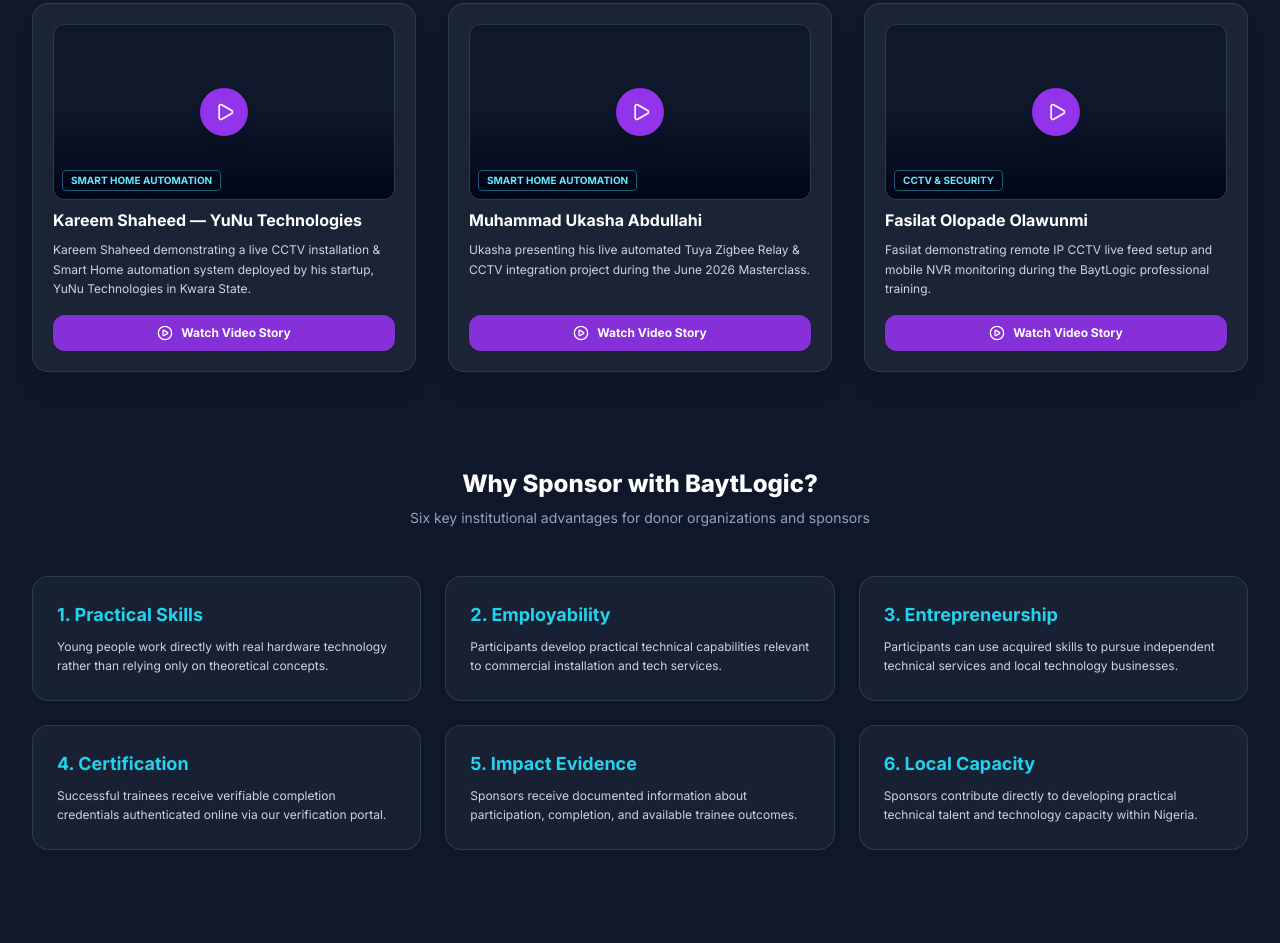
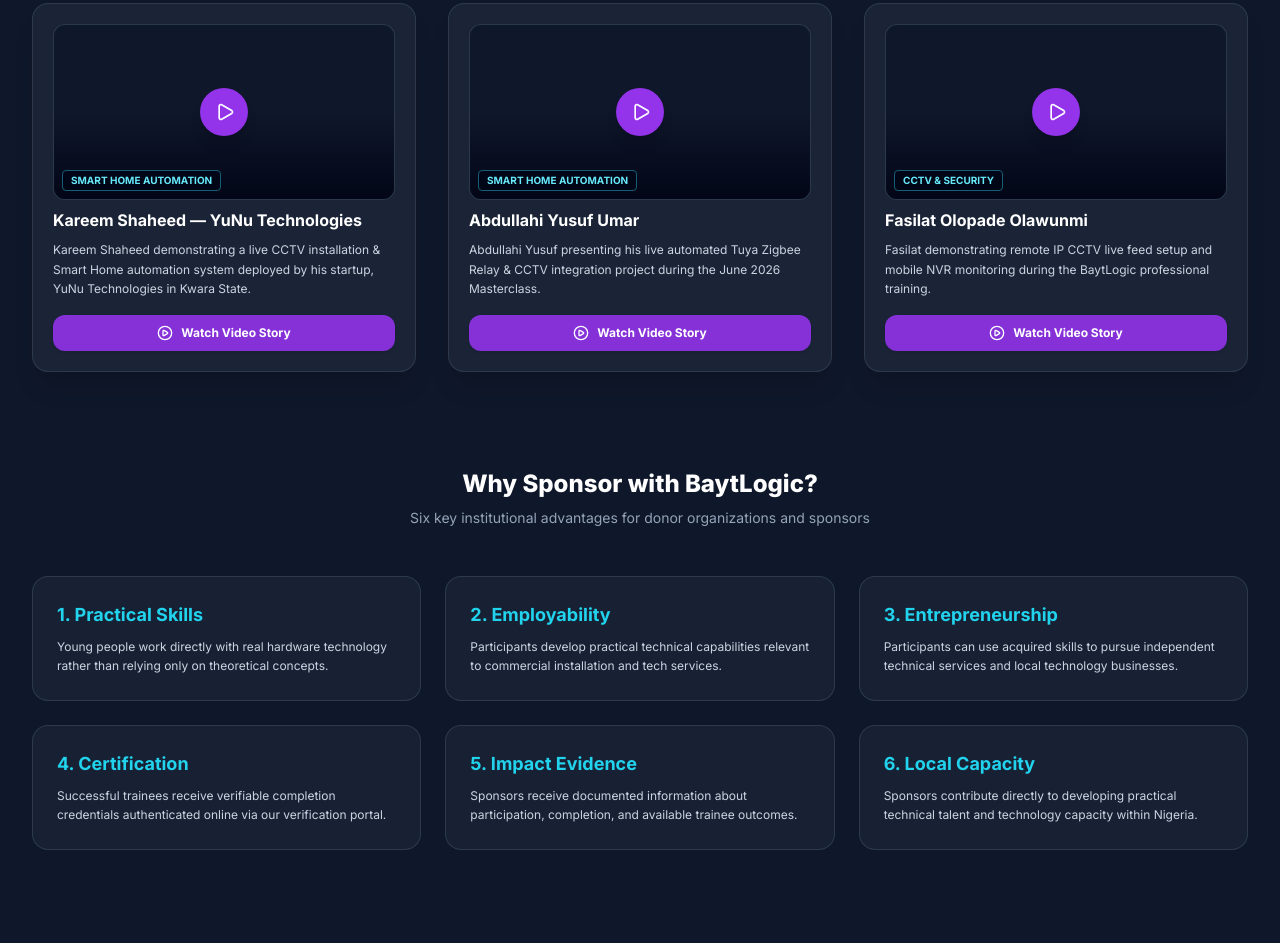
Before and after one commit to abu-ruqayyah/baytlogic-site, a plain HTML site: page index.html in a window 1280 px wide. Shown: the part 7997-8940 px from the top of the page. Drawn offline with nearby package versions, Linux system fonts and the light colour scheme; no server answers; animation ran at ten frames a second.

Commit message:
Add official Google Drive video link for Abdullahi Yusuf Umar

```diff
--- a/assets/videos.json
+++ b/assets/videos.json
@@ -8,10 +8,10 @@
   },
   {
     "id": 2,
-    "name": "Muhammad Ukasha Abdullahi",
+    "name": "Abdullahi Yusuf Umar",
     "category": "Smart Home Automation",
-    "url": "",
-    "desc": "Ukasha presenting his live automated Tuya Zigbee Relay & CCTV integration project during the June 2026 Masterclass."
+    "url": "https://drive.google.com/file/d/1Yotsgps-w40AqBnlmI88DAKNVoS76POa/view?usp=drive_link",
+    "desc": "Abdullahi Yusuf presenting his live automated Tuya Zigbee Relay & CCTV integration project during the June 2026 Masterclass."
   },
   {
     "id": 3,
--- a/index.html
+++ b/index.html
@@ -1551,10 +1551,10 @@
         },
         {
           id: 2,
-          name: "Muhammad Ukasha Abdullahi",
+          name: "Abdullahi Yusuf Umar",
           category: "Smart Home Automation",
-          url: "",
-          desc: "Ukasha presenting his live automated Tuya Zigbee Relay & CCTV integration project during the June 2026 Masterclass."
+          url: "https://drive.google.com/file/d/1Yotsgps-w40AqBnlmI88DAKNVoS76POa/view?usp=drive_link",
+          desc: "Abdullahi Yusuf presenting his live automated Tuya Zigbee Relay & CCTV integration project during the June 2026 Masterclass."
         },
         {
           id: 3,
--- a/netlify/functions/videos.js
+++ b/netlify/functions/videos.js
@@ -43,10 +43,10 @@
       },
       {
         id: 2,
-        name: "Muhammad Ukasha Abdullahi",
+        name: "Abdullahi Yusuf Umar",
         category: "Smart Home Automation",
-        url: "",
-        desc: "Ukasha presenting his live automated Tuya Zigbee Relay & CCTV integration project during the June 2026 Masterclass."
+        url: "https://drive.google.com/file/d/1Yotsgps-w40AqBnlmI88DAKNVoS76POa/view?usp=drive_link",
+        desc: "Abdullahi Yusuf presenting his live automated Tuya Zigbee Relay & CCTV integration project during the June 2026 Masterclass."
       },
       {
         id: 3,
```
Also changed, not shown: admin.html (+3 -3 lines).
